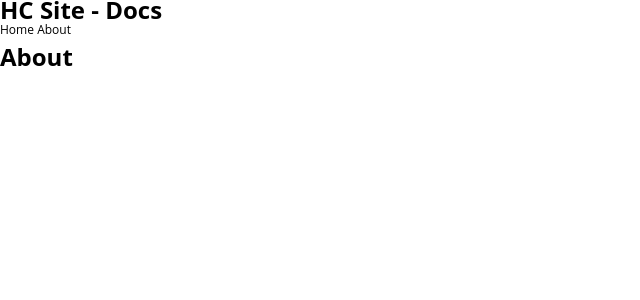
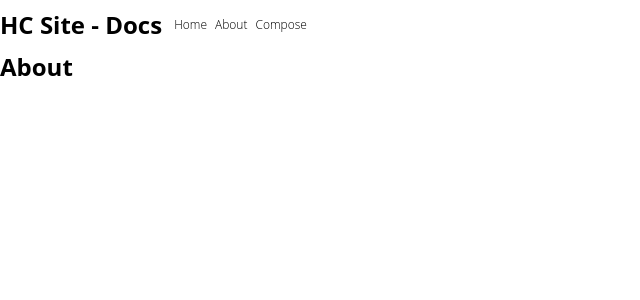
Before and after one commit to cary-hu/HCSite-VUE, a Vue app: page /about in a window 1280 px wide. Shown: the top 300 px of the page, without its empty margins (0-640 px from the left). Built offline with nearby package versions, Linux system fonts and the light colour scheme.

Commit message:
feat: adjust header styling

```diff
--- a/src/App.vue
+++ b/src/App.vue
@@ -3,11 +3,13 @@
 
 <template>
   <Header />
-  <router-view v-slot="{ Component }">
-    <transition name="fade">
-      <component :is="Component" />
-    </transition>
-  </router-view>
+  <main>
+    <router-view v-slot="{ Component }">
+      <transition name="fade">
+        <component :is="Component" />
+      </transition>
+    </router-view>
+  </main>
 </template>
 
 <style lang="less" src="./style/main.less">
--- a/src/components/Header.vue
+++ b/src/components/Header.vue
@@ -1,14 +1,17 @@
 <template>
-  <header flex="~ gap2" text-xl px8 py6 shadow-sm select-none>
-    <h1 text-2xl>
+  <header text-xl px8 shadow-sm select-none>
+    <h1 text-2xl mx-5>
       HC Site - Docs
     </h1>
-    <nav flex="grow" mx-3 gap2 text-2xl>
+    <nav flex="grow" text-xl>
       <router-link to="/">
         <div i-carbon:home />Home
       </router-link>
       <router-link to="/about">
         About
+      </router-link>
+      <router-link to="/compose">
+        Compose
       </router-link>
     </nav>
     <div flex-auto />
@@ -16,8 +19,28 @@
   </header>
 </template>
 
-<style>
+<style lang="less">
   header {
     line-height: 20px;
+    height: 50px;
+    display: flex;
+    align-items: center;
+    gap: 8px;
+    nav {
+      display: flex;
+      align-items: center;
+      gap: 8px;
+      a {
+        text-decoration: none;
+        color: inherit;
+        display: flex;
+        align-items: center;
+        gap: 4px;
+        font-weight: lighter;
+        &:hover {
+          color: inherit;
+        }
+      }
+    }
   }
 </style>
```
